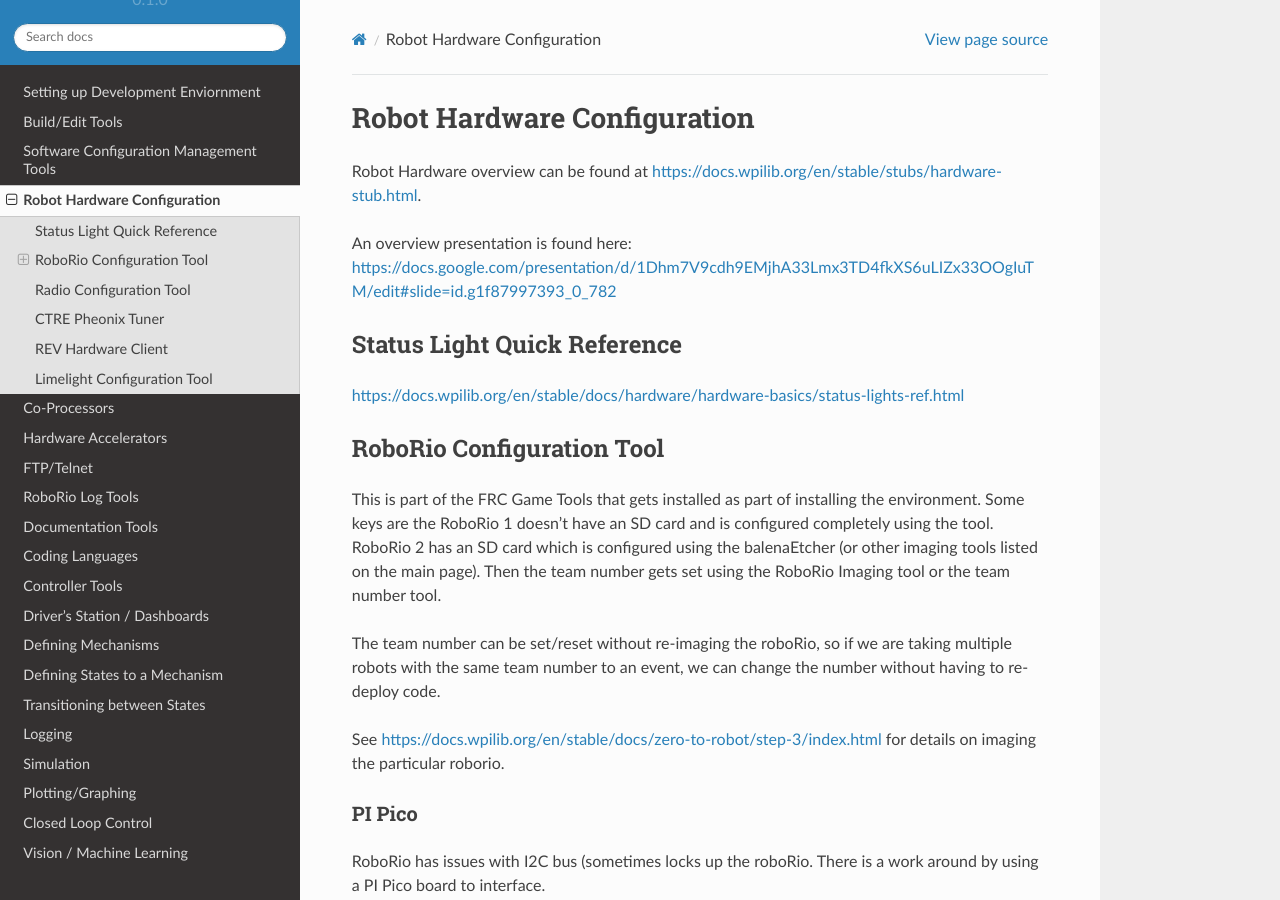
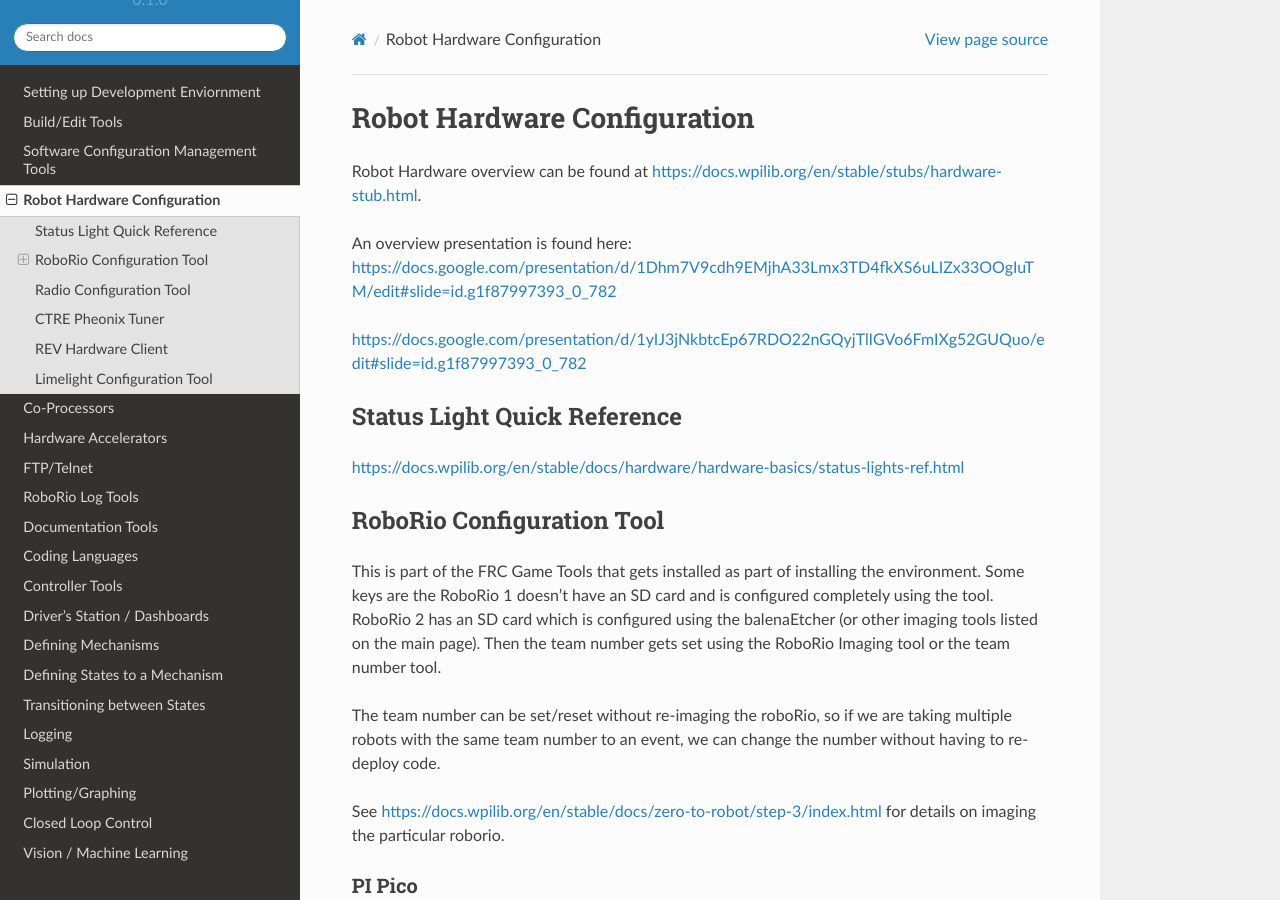
Before and after one commit to Team302/Team302Doco, a Sphinx documentation site: the page built from docs/source/hardware.rst, in a window 1280 px wide and 900 px high. Built offline with Sphinx 7.4.7 and the Read the Docs theme 2.0.0, drawn with Linux system fonts in a browser that asks for light colours; some of the changed lines change nothing that is shown.

Commit message:
Update hardware.rst
Add CTRE/WPI Hardware presentation

```diff
--- a/docs/source/hardware.rst
+++ b/docs/source/hardware.rst
@@ -4,6 +4,8 @@ Robot Hardware Configuration
 Robot Hardware overview can be found at https://docs.wpilib.org/en/stable/stubs/hardware-stub.html.
 
 An overview presentation is found here:  https://docs.google.com/presentation/d/1Dhm7V9cdh9EMjhA33Lmx3TD4fkXS6uLIZx33OOgIuTM/edit#slide=id.g1f87997393_0_782
+
+https://docs.google.com/presentation/d/1yIJ3jNkbtcEp67RDO22nGQyjTlIGVo6FmIXg52GUQuo/edit#slide=id.g1f87997393_0_782
 
 
 Status Light Quick Reference
@@ -48,6 +50,7 @@ This gets installed as part of installing the CTRE 3rd party tools. It allows th
 Lately we have been using Phoenix X which isn't installed this way rather it comes from the windows store.  This seems to work better.
 
 
+
 REV Hardware Client
 ----------------------
 
```
